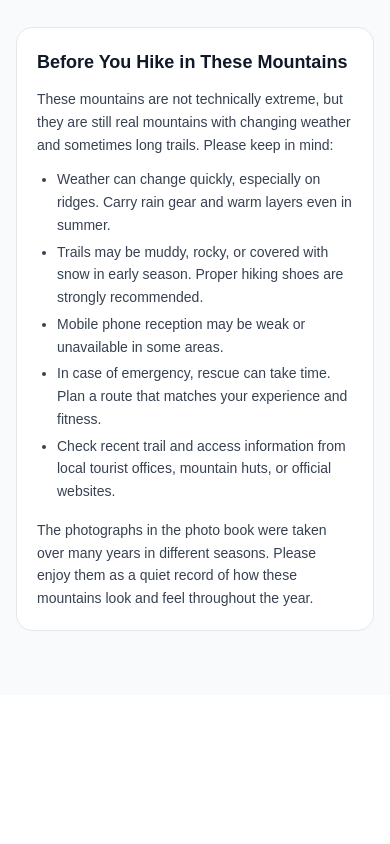
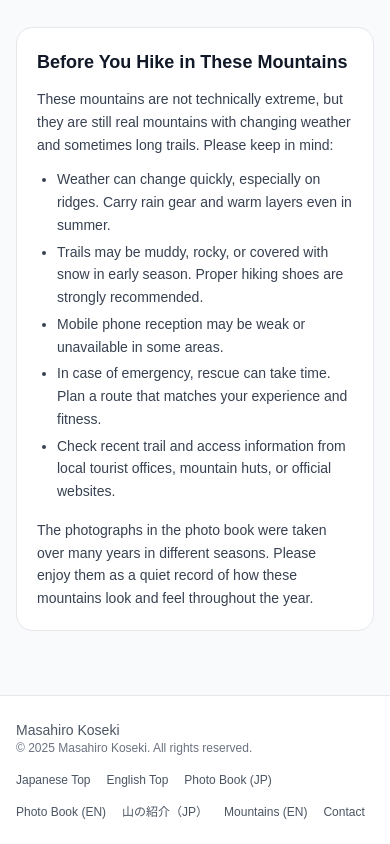
Before and after one commit to masahiro-koseki/masahiro-site, a Next.js app: page /en/mountains in a window 390 px wide. Shown: the part 5207-6051 px from the top of the page. Before the commit the page ends 5902 px from the top, so only its background shows below. Built offline with nearby package versions, Linux system fonts and the light colour scheme.

Commit message:
Add Footer and Nav

```diff
--- a/app/en/mountains/page.tsx
+++ b/app/en/mountains/page.tsx
@@ -23,13 +23,13 @@ type Mountain = {
 	height: string;
 	area: string;
 	mainImage: string;
+	mainCaption: string;
 	summary: string;
 	character: string;
 	bestSeason: string;
 	difficulty: string;
 	access: string;
 	subImages: SubImage[];
-	mainCaption: string;
 };
 
 const mountains: Mountain[] = [
@@ -44,18 +44,18 @@ const mountains: Mountain[] = [
 	{
 		src: "/images/mountains/hayachine-flowers-01.jpg",
 		alt: "Alpine flowers and rocky trail",
-		caption: "Alpine flowers along the rocky trail near the summit."
+		caption: "Alpine flowers along the rocky trail near the summit.",
 	},
 	{
 		src: "/images/mountains/hayachine-flowers-02.jpg",
 		alt: "Summer wildflowers blooming on the exposed ridge",
-		caption: "Summer wildflowers blooming on the exposed ridge."
+		caption: "Summer wildflowers blooming on the exposed ridge.",
 	},
 	{
 		src: "/images/mountains/hayachine-main.jpg",
 		alt: "Mt. Hayachine viewed from the Odagoe trailhead",
 		caption: "Mt. Hayachine viewed from the Odagoe trailhead.",
-	}
+	},
 	],
 	summary:
 	"A symbolic peak of the Kitakami Mountains and one of Japan’s 100 Famous Mountains. Famous for endemic alpine flowers and wide-open views.",
@@ -74,25 +74,29 @@ const mountains: Mountain[] = [
 	height: "1,548 m",
 	area: "Oshu, Iwate & Higashinaruse, Akita Prefecture",
 	mainImage: "/images/mountains/Yakeishi-main.jpg",
-	mainCaption: "Early-summer reflections at Nakanuma, with the lingering snowfields of Mt. Yakeishi.",
+	mainCaption:
+	"Early-summer reflections at Nakanuma, with the lingering snowfields of Mt. Yakeishi.",
 	subImages: [
 	{
 		src: "/images/mountains/Yakeishi-kaminuma-01.jpg",
 		alt: "Kobaikeiso flowers and wetland",
-		caption: "Kobaikeisō blooming around the wetland below Mt. Yakeishi.",
-		bookPage: 53
+		caption:
+		"Kobaikeisō blooming around the wetland below Mt. Yakeishi.",
+		bookPage: 53,
 	},
 	{
 		src: "/images/mountains/Yakeishi-honnnai-01.jpg",
 		alt: "Chinguruma flowers on alpine slope",
-		caption: "A wide alpine slope covered with blooming Chinguruma flowers.",
-		bookPage: 49
+		caption:
+		"A wide alpine slope covered with blooming Chinguruma flowers.",
+		bookPage: 49,
 	},
 	{
 		src: "/images/mountains/Yakeishi-honnnai-02.jpg",
 		alt: "Autumn marshland and ponds",
-		caption: "Autumn marshland with small ponds along the Yakeishi highlands.",
-		bookPage: 95
+		caption:
+		"Autumn marshland with small ponds along the Yakeishi highlands.",
+		bookPage: 95,
 	},
 	],
 	summary:
@@ -112,24 +116,28 @@ const mountains: Mountain[] = [
 	height: "1,626 m",
 	area: "Border of Miyagi, Iwate & Akita Prefectures",
 	mainImage: "/images/mountains/kurikoma-sekaiyachi-01.jpg",
-	mainCaption: "Early-summer fields of Nikko-kisuge spreading across Sekaiyachi, with Mt. Kurikoma rising beyond.",
+	mainCaption:
+	"Early-summer fields of Nikko-kisuge spreading across Sekaiyachi, with Mt. Kurikoma rising beyond.",
 	subImages: [
 	{
 		src: "/images/mountains/kurikoma-showako.jpg",
 		alt: "Lake Showa and volcanic slopes",
-		caption: "The emerald waters of Lake Showa, surrounded by lingering snow and volcanic slopes.",
-		bookPage: 61
+		caption:
+		"The emerald waters of Lake Showa, surrounded by lingering snow and volcanic slopes.",
+		bookPage: 61,
 	},
 	{
 		src: "/images/mountains/iwakagami.jpg",
 		alt: "Iwakagami flowers",
-		caption: "Iwakagami flowers blooming along the forest trails of Mt. Kurikoma.",
+		caption:
+		"Iwakagami flowers blooming along the forest trails of Mt. Kurikoma.",
 	},
 	{
 		src: "/images/mountains/kurikoma-autumn.jpg",
 		alt: "Autumn marshland and ponds on Kurikoma",
-		caption: "Autumn colors and marsh spreading across the highlands of Mt. Kurikoma.",
-		bookPage: 119
+		caption:
+		"Autumn colors and marsh spreading across the highlands of Mt. Kurikoma.",
+		bookPage: 119,
 	},
 	],
 	summary:
@@ -148,6 +156,7 @@ const mountains: Mountain[] = [
 export default function EnMountainsPage() {
 	const router = useRouter();
 	const [mapOpen, setMapOpen] = useState(false);
+	const year = new Date().getFullYear();
 
 	const goToJapanese = () => {
 		try {
@@ -170,7 +179,10 @@ export default function EnMountainsPage() {
 
 		<nav className="hidden md:flex items-center gap-6 text-sm">
 		<Link href="/" className="hover:opacity-70">
-		Home
+		Home (JP)
+		</Link>
+		<Link href="/en" className="hover:opacity-70">
+		Home (EN)
 		</Link>
 		<Link href="/#book" className="hover:opacity-70">
 		Photo Book
@@ -220,7 +232,7 @@ export default function EnMountainsPage() {
 		</p>
 		</section>
 
-		{/* 地図セクション（元の2カラムレイアウト＋Lightbox） */}
+		{/* 地図セクション */}
 		<section className="mb-16 rounded-2xl border border-gray-200 bg-white p-5 md:p-7">
 		<div className="flex flex-col gap-6 md:flex-row md:items-center">
 		{/* 左：説明文 */}
@@ -254,7 +266,7 @@ export default function EnMountainsPage() {
 		className="group relative aspect-[1.166] w-full overflow-hidden rounded-xl border border-gray-200 bg-gray-100"
 		>
 		<Image
-		src="/images/maps/tohoku-region-map.jpg" // ★このパスにマップ画像を保存
+		src="/images/maps/tohoku-region-map.jpg"
 		alt="Map of northern Japan showing the area of the mountains"
 		fill
 		className="object-cover"
@@ -300,7 +312,6 @@ export default function EnMountainsPage() {
 							<div className="grid grid-cols-3 gap-3 w-full">
 							{mt.subImages.map((img, idx) => (
 										<div key={idx} className="flex flex-col">
-
 										<div className="relative w-full aspect-[1.166] rounded-md overflow-hidden bg-black/5 border border-gray-200">
 										<Image
 										src={img.src}
@@ -314,18 +325,17 @@ export default function EnMountainsPage() {
 										<p className="mt-1 text-[10px] text-gray-600 text-center leading-tight italic">
 										{img.caption}
 										</p>
+
 										{/* 写真集のページ番号（ある画像だけ表示） */}
 										{img.bookPage && (
 												<p className="text-[9px] text-gray-500 text-center italic">
 												Featured in the photo book (p. {img.bookPage})
 												</p>
 										)}
-
 										</div>
 							))}
 							</div>
 					)}
-
 					</div>
 
 					{/* 右：テキスト */}
@@ -339,9 +349,7 @@ export default function EnMountainsPage() {
 
 					<dl className="mt-1 space-y-1 text-xs text-gray-700 md:text-sm">
 					<div className="flex gap-2">
-					<dt className="w-16 shrink-0 text-gray-500">
-					Height
-					</dt>
+					<dt className="w-16 shrink-0 text-gray-500">Height</dt>
 					<dd>{mt.height}</dd>
 					</div>
 					<div className="flex gap-2">
@@ -428,6 +436,45 @@ export default function EnMountainsPage() {
 		</p>
 		</section>
 		</div>
+		</main>
+
+		{/* ▼ フッター */}
+		<footer className="border-t bg-white">
+		<div className="mx-auto flex max-w-6xl flex-col gap-4 px-4 py-6 text-sm text-gray-600 md:flex-row md:items-center md:justify-between">
+		<div>
+		<p className="font-medium">Masahiro Koseki</p>
+		<p className="text-xs text-gray-500">
+		© {year} Masahiro Koseki. All rights reserved.
+		</p>
+		</div>
+		<div className="flex flex-wrap items-center gap-4 text-xs">
+		<Link href="/" className="hover:text-gray-900">
+		Japanese Top
+		</Link>
+		<Link href="/en" className="hover:text-gray-900">
+		English Top
+		</Link>
+		<Link href="/#book" className="hover:text-gray-900">
+		Photo Book (JP)
+		</Link>
+		<Link href="/en#book" className="hover:text-gray-900">
+		Photo Book (EN)
+		</Link>
+		<Link href="/mountains" className="hover:text-gray-900">
+		山の紹介（JP）
+		</Link>
+		<Link href="/en/mountains" className="hover:text-gray-900">
+		Mountains (EN)
+		</Link>
+		<a
+		href="mailto:masahiro.koseki@gmail.com"
+		className="hover:text-gray-900"
+		>
+		Contact
+		</a>
+		</div>
+		</div>
+		</footer>
 
 		{/* ▼ 地図用 Lightbox オーバーレイ */}
 		{mapOpen && (
@@ -456,7 +503,6 @@ export default function EnMountainsPage() {
 				</div>
 				</div>
 		)}
-		</main>
 		</div>
 	);
 }
```
